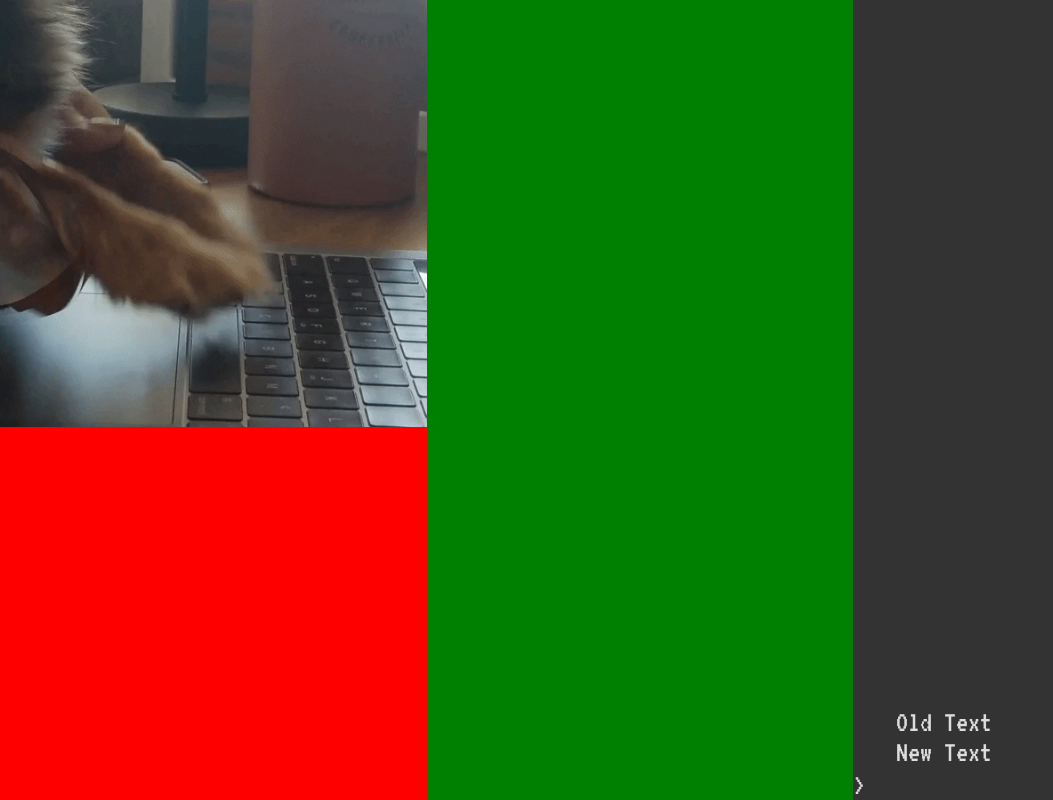
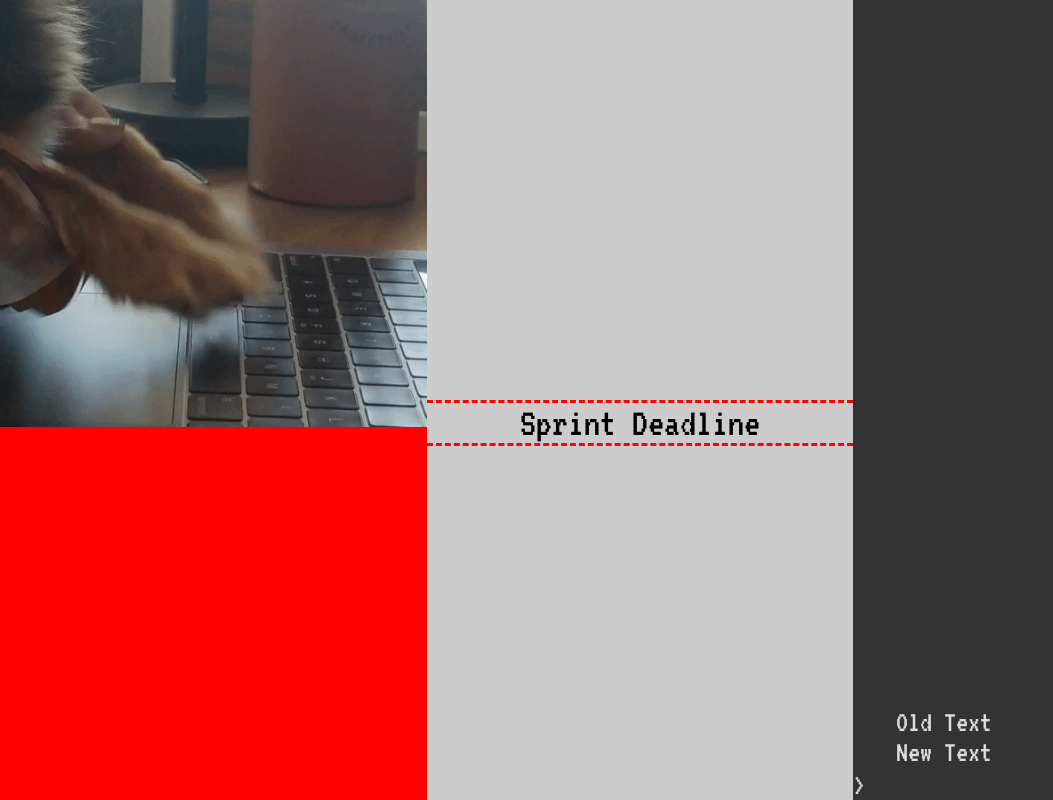
Before and after one commit to eparkhurst/growThatDev, a React (Create React App) app: page / in a window 1280 px wide. Shown: the whole page, without its empty margins (0-1053 px from the left). Built offline with nearby package versions, Linux system fonts and the light colour scheme.

Commit message:
Sprint Deadline Bar

```diff
--- a/src/App.js
+++ b/src/App.js
@@ -6,6 +6,7 @@ import {
   StyledConsole,
   StyledPlayArea,
   StyledPlayerWindow,
+  SprintDeadline,
 } from './App.styles';
 import Giphy from './Giphy';
 
@@ -64,6 +65,9 @@ class App extends React.PureComponent{
           <h3>{misses}</h3>
           <Engine currentWord={phrases[phraseIndex]} success={this.phraseMet}></Engine>
         </StyledConsole>
+        <SprintDeadline>
+          Sprint Deadline
+        </SprintDeadline>
       </AppContainer>
     );
   }
--- a/src/App.styles.js
+++ b/src/App.styles.js
@@ -4,6 +4,7 @@ import PlayArea from './UI/PlayArea';
 import TypingConsole from './UI/TypingConsole';
 
 export const AppContainer = styled.div`
+  @import url('https://fonts.googleapis.com/css?family=VT323&display=swap');
   display: flex;
   flex-flow: row;
 `;
@@ -19,3 +20,22 @@ export const StyledPlayerWindow = styled(PlayerWindow)`
 export const StyledPlayArea = styled(PlayArea)`
   flex: 1 1 ${1/3}%;
 `;
+
+export const SprintDeadline = styled.div`
+  font-family: 'VT323', monospace;
+  width: ${1 / 3 * 100}%;
+  border: 3px dashed red;
+  border-right: none;
+  border-left: none;
+  min-height: 30px;
+  top: 50%;
+  left: ${`${1/3*100}%`};
+  left: 33.33333333%;
+  position: absolute;
+  display: flex;
+  flex-direction: row;
+  justify-content: center;
+  align-items: center;
+  align-content: center;
+  font-size: 40px;
+`;
--- a/src/UI/PlayArea/PlayArea.js
+++ b/src/UI/PlayArea/PlayArea.js
@@ -6,7 +6,8 @@ class PlayArea extends React.PureComponent {
     return (
       <StyledPlayArea
         {...this.props}
-      />
+      >
+      </StyledPlayArea>
     )
   }
 };
--- a/src/UI/PlayArea/PlayArea.styles.js
+++ b/src/UI/PlayArea/PlayArea.styles.js
@@ -1,6 +1,7 @@
 import styled from 'styled-components';
 
 export const StyledPlayArea = styled.div`
-  background: green;
+  background: #ccc;
   height: 100vh;
+  width: 100%;
 `
--- a/src/UI/PlayerWindow/PlayerWindow.js
+++ b/src/UI/PlayerWindow/PlayerWindow.js
@@ -1,6 +1,6 @@
 import React from 'react';
+import { StyledPlayerWindow } from './PlayerWindow.styles';
 
-import { StyledPlayerWindow } from './PlayerWindow.styles';
 class PlayerWindow extends React.PureComponent {
   render() {
     return (
```
